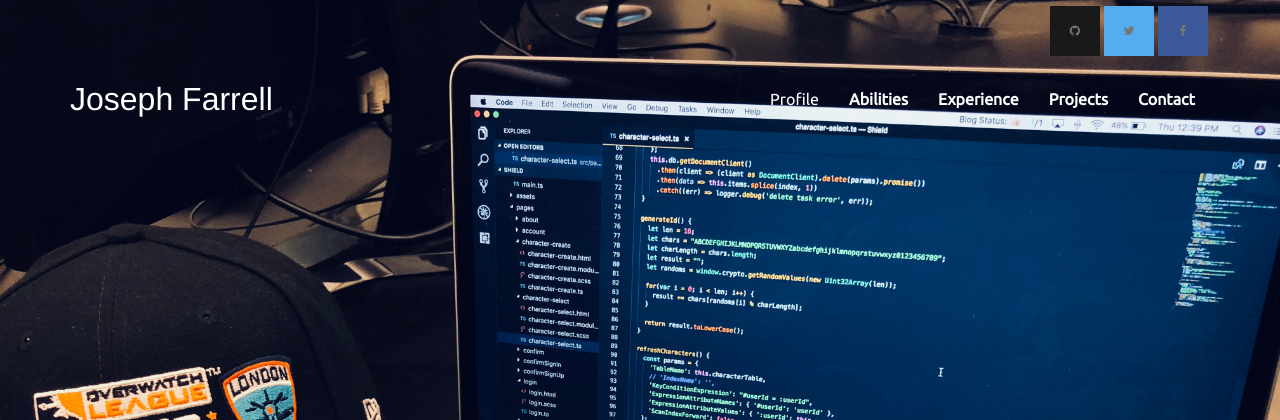
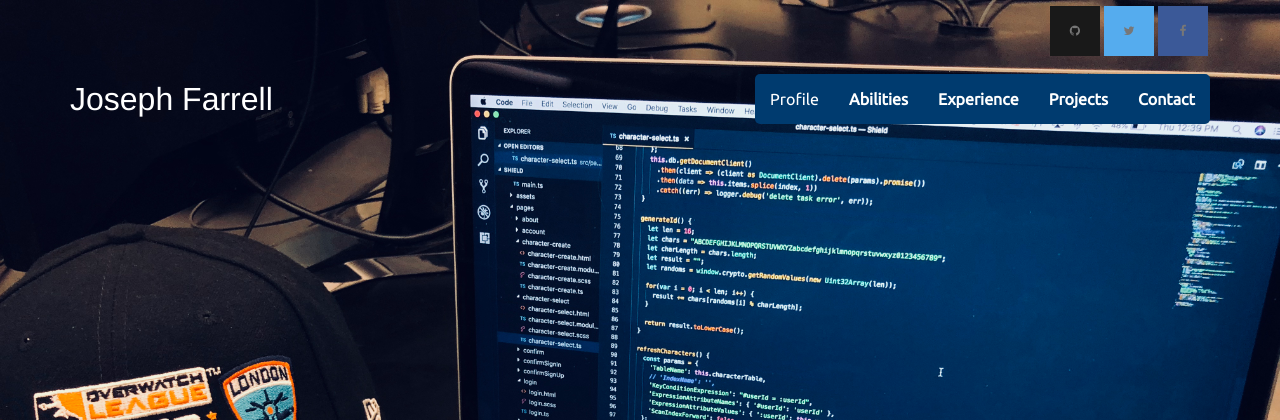
Before and after one commit to Gladdstone/personal_website, a PHP site: page / in a window 1280 px wide. Shown: the top 420 px of the page. Run offline with PHP 8.4, Linux system fonts and the light colour scheme; some libraries are stand-ins or nearby versions.

Commit message:
Background box for navbar

```diff
--- a/css/stylesheet.css
+++ b/css/stylesheet.css
@@ -47,6 +47,11 @@ p {
     left: 50%;
     text-align: center;
     color: #ffffff;
+}
+
+.bgblue {
+    background-color:#003b6f;
+    border-radius: 0.5rem;
 }
 
 .bold {
--- a/index.html
+++ b/index.html
@@ -48,13 +48,12 @@
                     <ul class="nav navbar-nav flex-item hidden-xs">
                     </ul>
                     <!-- right: main navigation -->
-                    <ul class="nav navbar-nav flex-item hidden-xs pull-right">
+                    <ul class="bgblue nav navbar-nav flex-item hidden-xs pull-right">
                         <li><a class="nav-hover" href="#profile">Profile</a></li>
                         <li><a class="bold" href="#abilities">Abilities</a></li>
                         <li><a class="bold" href="#experiences">Experience</a></li>
                         <li><a class="bold" href="#projects">Projects</a></li>
                         <li><a class="bold" href="#contact">Contact</a></li>
-			<!--<li><a href="../index.php">Blog</a></li>-->
                     </ul>
                     <!-- dropdown only moblie -->
                     <div class="dropdown visible-xs pull-right">
@@ -67,7 +66,6 @@
                             <li><a href="#experiences">Experiences</a></li>
                             <li><a href="#projects">Projects</a></li>
                             <li><a href="#contact">Contact</a></li>
-                            <!--<li><a href="../index.php">Blog</a></li>-->
                         </ul>
                     </div>
                 </div>
```
